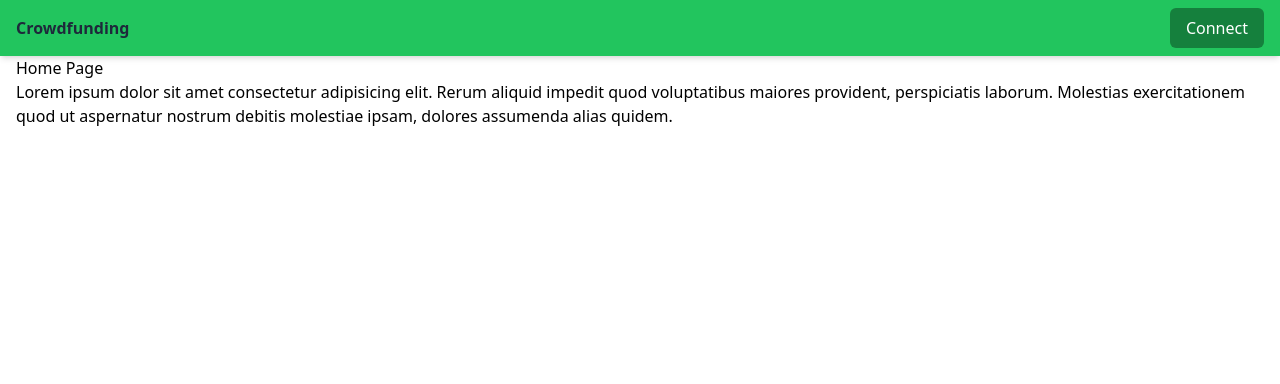
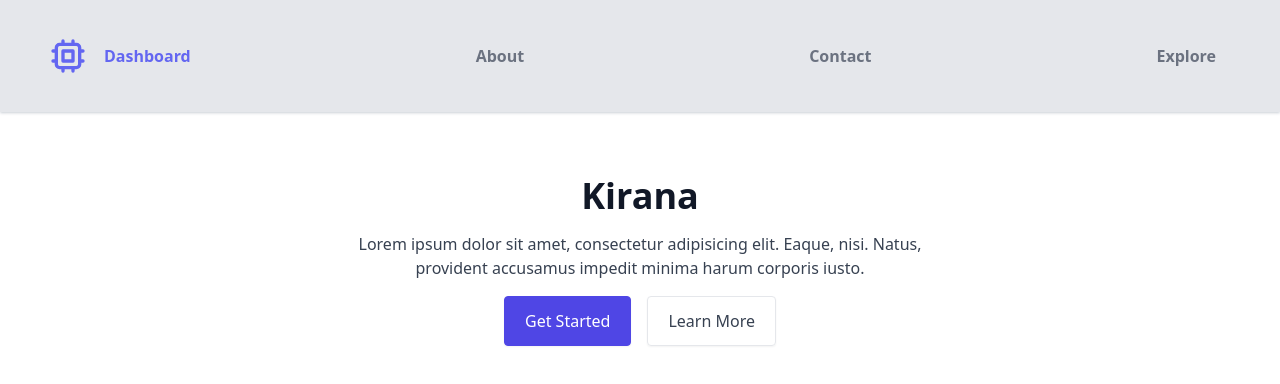
Before and after one commit to f-bahesna/kirana-skeleton, a Vue app: page / in a window 1280 px wide. Shown: the top 384 px of the page. Built offline with nearby package versions, Linux system fonts and the light colour scheme; what @vueform/slider would draw is missing.

Commit message:
enhance: add navbar and hero

```diff
--- /dev/null
+++ b/src/modules/Shared/Components/Hero.vue
@@ -0,0 +1,44 @@
+<template>
+<!-- <section class="bg-white lg:grid lg:h-screen lg:place-content-center"> -->
+  <div class="mx-auto w-screen max-w-screen-xl px-4 py-16 sm:px-6 sm:py-24 lg:px-8 lg:py-32">
+    <div class="mx-auto max-w-prose text-center">
+      <h1 class="text-4xl font-bold text-gray-900 sm:text-5xl">
+        Kirana
+        <strong class="text-indigo-600">  </strong>
+
+      </h1>
+
+      <p class="mt-4 text-base text-pretty text-gray-700 sm:text-lg/relaxed">
+        Lorem ipsum dolor sit amet, consectetur adipisicing elit. Eaque, nisi. Natus, provident
+        accusamus impedit minima harum corporis iusto.
+      </p>
+
+      <div class="mt-4 flex justify-center gap-4 sm:mt-6">
+        <a
+          class="inline-block rounded border border-indigo-600 bg-indigo-600 px-5 py-3 font-medium text-white shadow-sm transition-colors hover:bg-indigo-700"
+          href="#"
+        >
+          Get Started
+        </a>
+
+        <a
+          class="inline-block rounded border border-gray-200 px-5 py-3 font-medium text-gray-700 shadow-sm transition-colors hover:bg-gray-50 hover:text-gray-900"
+          href="#"
+        >
+          Learn More
+        </a>
+      </div>
+    </div>
+  </div>
+<!-- </section> -->
+</template>
+
+<script type="text/javascript">
+
+export default {
+    name: "Hero",
+    components: {
+
+    }
+}
+</script>
--- a/src/modules/Shared/Components/Navbar.vue
+++ b/src/modules/Shared/Components/Navbar.vue
@@ -1,71 +1,29 @@
 <template>
-    <nav
-        class="block w-full sticky top-0 z-50 mx-auto max-w-screen-lg px-4 mx-auto bg-green-500 shadow-md lg:px-8 lg:py-3">
-        <div class="container flex flex-wrap items-center justify-between mx-auto text-slate-800">
-            <a href="#" class="mr-4 block cursor-pointer py-1.5 text-base text-slate-800 font-semibold">
-                Crowdfunding
-            </a>
-            <div class="hidden lg:block">
-                <ul class="flex flex-col gap-2 mt-2 mb-4 lg:mb-0 lg:mt-0 lg:flex-row lg:items-center lg:gap-6">
-                    <li class="flex items-center p-1 text-sm gap-x-2 text-slate-600">
-                        <svg xmlns="http://www.w3.org/2000/svg" fill="none" viewBox="0 0 24 24" stroke-width="1.5"
-                            stroke="currentColor" class="h-6 w-6 text-slate-500">
-                            <path stroke-linecap="round" stroke-linejoin="round"
-                                d="M9 12h3.75M9 15h3.75M9 18h3.75m3 .75H18a2.25 2.25 0 0 0 2.25-2.25V6.108c0-1.135-.845-2.098-1.976-2.192a48.424 48.424 0 0 0-1.123-.08m-5.801 0c-.065.21-.1.433-.1.664 0 .414.336.75.75.75h4.5a.75.75 0 0 0 .75-.75 2.25 2.25 0 0 0-.1-.664m-5.8 0A2.251 2.251 0 0 1 13.5 2.25H15c1.012 0 1.867.668 2.15 1.586m-5.8 0c-.376.023-.75.05-1.124.08C9.095 4.01 8.25 4.973 8.25 6.108V8.25m0 0H4.875c-.621 0-1.125.504-1.125 1.125v11.25c0 .621.504 1.125 1.125 1.125h9.75c.621 0 1.125-.504 1.125-1.125V9.375c0-.621-.504-1.125-1.125-1.125H8.25ZM6.75 12h.008v.008H6.75V12Zm0 3h.008v.008H6.75V15Zm0 3h.008v.008H6.75V18Z" />
+<nav class="bg-gray-200 shadow shadow-gray-300 w-100 px-8 px-auto">
+	<div class="md:h-16 h-28 mx-auto px-4 container flex items-center justify-between flex-nowrap md:flex-wrap">
+		<div class="text-indigo-500 md:order-1">
+			<svg xmlns="http://www.w3.org/2000/svg" class="h-10 w-10" fill="none" viewBox="0 0 24 24"
+				stroke="currentColor">
+				<path stroke-linecap="round" stroke-linejoin="round" stroke-width="2"
+					d="M9 3v2m6-2v2M9 19v2m6-2v2M5 9H3m2 6H3m18-6h-2m2 6h-2M7 19h10a2 2 0 002-2V7a2 2 0 00-2-2H7a2 2 0 00-2 2v10a2 2 0 002 2zM9 9h6v6H9V9z" />
 			</svg>
-
-                        <a href="#" class="flex items-center">
-                            Pages
-                        </a>
-                    </li>
-                    <li class="flex items-center p-1 text-sm gap-x-2 text-slate-600">
-                        <svg xmlns="http://www.w3.org/2000/svg" fill="none" viewBox="0 0 24 24" stroke-width="1.5"
-                            stroke="currentColor" class="h-6 w-6 text-slate-500">
-                            <path stroke-linecap="round" stroke-linejoin="round"
-                                d="M17.982 18.725A7.488 7.488 0 0 0 12 15.75a7.488 7.488 0 0 0-5.982 2.975m11.963 0a9 9 0 1 0-11.963 0m11.963 0A8.966 8.966 0 0 1 12 21a8.966 8.966 0 0 1-5.982-2.275M15 9.75a3 3 0 1 1-6 0 3 3 0 0 1 6 0Z" />
-                        </svg>
-
-                        <a href="#" class="flex items-center">
-                            Account
-                        </a>
-                    </li>
-                    <li class="flex items-center p-1 text-sm gap-x-2 text-slate-600">
-                        <svg xmlns="http://www.w3.org/2000/svg" fill="none" viewBox="0 0 24 24" stroke-width="1.5"
-                            stroke="currentColor" class="h-6 w-6 text-slate-500">
-                            <path stroke-linecap="round" stroke-linejoin="round"
-                                d="M2.25 7.125C2.25 6.504 2.754 6 3.375 6h6c.621 0 1.125.504 1.125 1.125v3.75c0 .621-.504 1.125-1.125 1.125h-6a1.125 1.125 0 0 1-1.125-1.125v-3.75ZM14.25 8.625c0-.621.504-1.125 1.125-1.125h5.25c.621 0 1.125.504 1.125 1.125v8.25c0 .621-.504 1.125-1.125 1.125h-5.25a1.125 1.125 0 0 1-1.125-1.125v-8.25ZM3.75 16.125c0-.621.504-1.125 1.125-1.125h5.25c.621 0 1.125.504 1.125 1.125v2.25c0 .621-.504 1.125-1.125 1.125h-5.25a1.125 1.125 0 0 1-1.125-1.125v-2.25Z" />
-                        </svg>
-
-                        <a href="#" class="flex items-center">
-                            Blocks
-                        </a>
-                    </li>
-                    <li class="flex items-center p-1 text-sm gap-x-2 text-slate-600">
-                        <svg xmlns="http://www.w3.org/2000/svg" fill="none" viewBox="0 0 24 24" stroke-width="1.5"
-                            stroke="currentColor" class="h-6 w-6 text-slate-500">
-                            <path stroke-linecap="round" stroke-linejoin="round"
-                                d="M4.26 10.147a60.438 60.438 0 0 0-.491 6.347A48.62 48.62 0 0 1 12 20.904a48.62 48.62 0 0 1 8.232-4.41 60.46 60.46 0 0 0-.491-6.347m-15.482 0a50.636 50.636 0 0 0-2.658-.813A59.906 59.906 0 0 1 12 3.493a59.903 59.903 0 0 1 10.399 5.84c-.896.248-1.783.52-2.658.814m-15.482 0A50.717 50.717 0 0 1 12 13.489a50.702 50.702 0 0 1 7.74-3.342M6.75 15a.75.75 0 1 0 0-1.5.75.75 0 0 0 0 1.5Zm0 0v-3.675A55.378 55.378 0 0 1 12 8.443m-7.007 11.55A5.981 5.981 0 0 0 6.75 15.75v-1.5" />
-                        </svg>
-
-                        <a href="#" class="flex items-center">
-                            Docs
-                        </a>
-                    </li>
+		</div>
+		<div class="text-gray-500 order-2 w-full w-auto">
+			<ul class="flex font-semibold justify-between">
+				<li class="px-4 py-2 text-indigo-500"><a href="#">Dashboard</a></li>
+				<li class="px-4 py-2 hover:text-indigo-400"><a href="#">About</a></li>
+				<li class="px-4 py-2 hover:text-indigo-400"><a href="#">Contact</a></li>
+				<li class="px-4 py-2 hover:text-indigo-400"><a href="#">Explore</a></li>
 			</ul>
 		</div>
-            <button class="my-2 bg-green-700 text-white px-4 py-2 rounded-md hover:bg-green-800">
-                Connect
-            </button>
-            <!-- <button
-                class="relative ml-auto h-6 max-h-[40px] w-6 max-w-[40px] select-none rounded-lg text-center align-middle text-xs font-medium uppercase text-inherit transition-all hover:bg-transparent focus:bg-transparent active:bg-transparent disabled:pointer-events-none disabled:opacity-50 disabled:shadow-none lg:hidden"
-                type="button">
-                <span class="absolute transform -translate-x-1/2 -translate-y-1/2 top-1/2 left-1/2">
-                    <svg xmlns="http://www.w3.org/2000/svg" class="w-6 h-6" fill="none" stroke="currentColor"
-                        stroke-width="2">
-                        <path stroke-linecap="round" stroke-linejoin="round" d="M4 6h16M4 12h16M4 18h16"></path>
+		<div class="order-2 order-3">
+			<!-- <button class="px-4 py-2 bg-indigo-500 hover:bg-indigo-600 text-gray-50 rounded-xl flex items-center gap-2">
+                <svg xmlns="http://www.w3.org/2000/svg" class="h-5 w-5" viewBox="0 0 20 20" fill="currentColor">
+                <path fill-rule="evenodd" d="M3 3a1 1 0 011 1v12a1 1 0 11-2 0V4a1 1 0 011-1zm7.707 3.293a1 1 0 010 1.414L9.414 9H17a1 1 0 110 2H9.414l1.293 1.293a1 1 0 01-1.414 1.414l-3-3a1 1 0 010-1.414l3-3a1 1 0 011.414 0z" clip-rule="evenodd" />
                 </svg>
-                </span>
+                <span>Login</span>
             </button> -->
+		</div>
 	</div>
 </nav>
 </template>
--- a/src/views/Home.vue
+++ b/src/views/Home.vue
@@ -1,26 +1,18 @@
 <template>
   <Navbar />
-  <div class="home container mx-auto px-4">
-    <h1>
-      Home Page
-    </h1>
-    <p>
-      Lorem ipsum dolor sit amet consectetur adipisicing elit. Rerum aliquid
-      impedit quod voluptatibus maiores provident, perspiciatis laborum.
-      Molestias exercitationem quod ut aspernatur nostrum debitis molestiae
-      ipsam, dolores assumenda alias quidem.
-    </p>
-  </div>
+  <Hero />
 </template>
 
 <script type="text/javascript">
 
 import Navbar from '@/modules/Shared/Components/Navbar.vue'
+import Hero from '@/modules/Shared/Components/Hero.vue';
 
 export default {
   name: "Home",
   components: {
-    Navbar
+    Navbar,
+    Hero
   }
 }
 </script>
```
Lines whose indentation alone changed are shown as unchanged.
